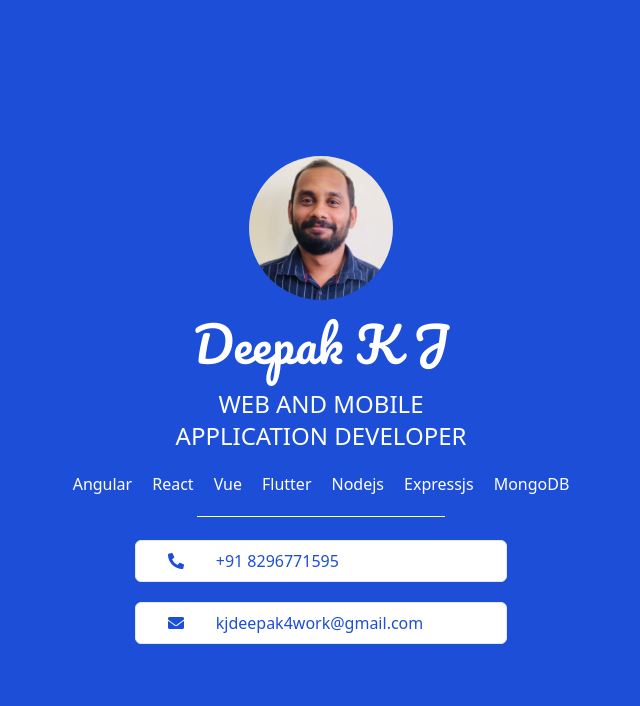
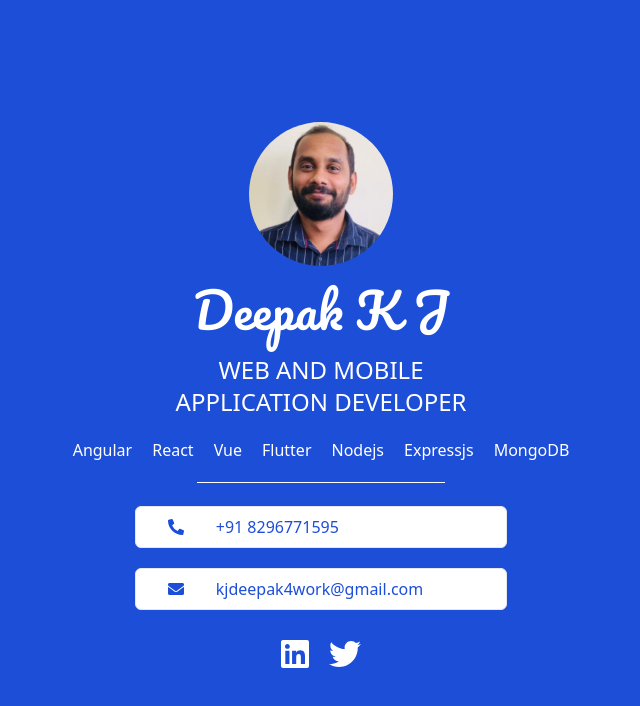
Before and after one commit to kjdeepak/resume, an Angular app: page / in a window 1280 px wide. Shown: the top 706 px of the page, without its empty margins (319-959 px from the left). Built offline with nearby package versions, Linux system fonts and the light colour scheme.

Commit message:
Add social platform link

```diff
--- a/src/app/app.component.html
+++ b/src/app/app.component.html
@@ -22,5 +22,11 @@
       <p>kjdeepak4work@gmail.com</p>
       <a #mailLink href="mailto:kjdeepak4work@gmail.com" class="hidden"></a>
     </div>
+    <ul class="flex justify-center flex-wrap space-x-5">
+      <li *ngFor="let option of socialMediaList">
+        <fa-icon [icon]="option.icon" [title]="option.socialPlatformName"
+          (click)="openSocialMediaLinkOnNewPage(option.socialPlatformUrlLink)" class="cursor-pointer fa-2x"></fa-icon>
+      </li>
+    </ul>
   </div>
 </div>
--- a/src/app/app.component.ts
+++ b/src/app/app.component.ts
@@ -1,5 +1,10 @@
 import { Component } from '@angular/core';
-import { faPhoneAlt, faEnvelope } from '@fortawesome/free-solid-svg-icons';
+import {
+  faPhoneAlt,
+  faEnvelope,
+  IconDefinition,
+} from '@fortawesome/free-solid-svg-icons';
+import { faLinkedin, faTwitter } from '@fortawesome/free-brands-svg-icons';
 
 @Component({
   selector: 'app-root',
@@ -8,7 +13,7 @@ import { faPhoneAlt, faEnvelope } from '@fortawesome/free-solid-svg-icons';
 })
 export class AppComponent {
   title = 'portfolio';
-  techList = [
+  techList: Array<string> = [
     'Angular',
     'React',
     'Vue',
@@ -17,6 +22,28 @@ export class AppComponent {
     'Expressjs',
     'MongoDB',
   ];
+  socialMediaList: Array<{
+    socialPlatformName: string;
+    socialPlatformUrlLink: string;
+    icon: IconDefinition;
+  }> = [
+    {
+      socialPlatformName: 'Linkedin | K J Deepak',
+      socialPlatformUrlLink: 'https://www.linkedin.com/in/deepakkj/',
+      icon: faLinkedin,
+    },
+    {
+      socialPlatformName: 'Twitter | @k_j_deepak',
+      socialPlatformUrlLink: 'https://twitter.com/k_j_deepak',
+      icon: faTwitter,
+    },
+  ];
   faPhoneAlt = faPhoneAlt;
   faEnvelope = faEnvelope;
+
+  openSocialMediaLinkOnNewPage(urlLink: string): void {
+    if (window) {
+      window.open(urlLink, '_blank');
+    }
+  }
 }
```
